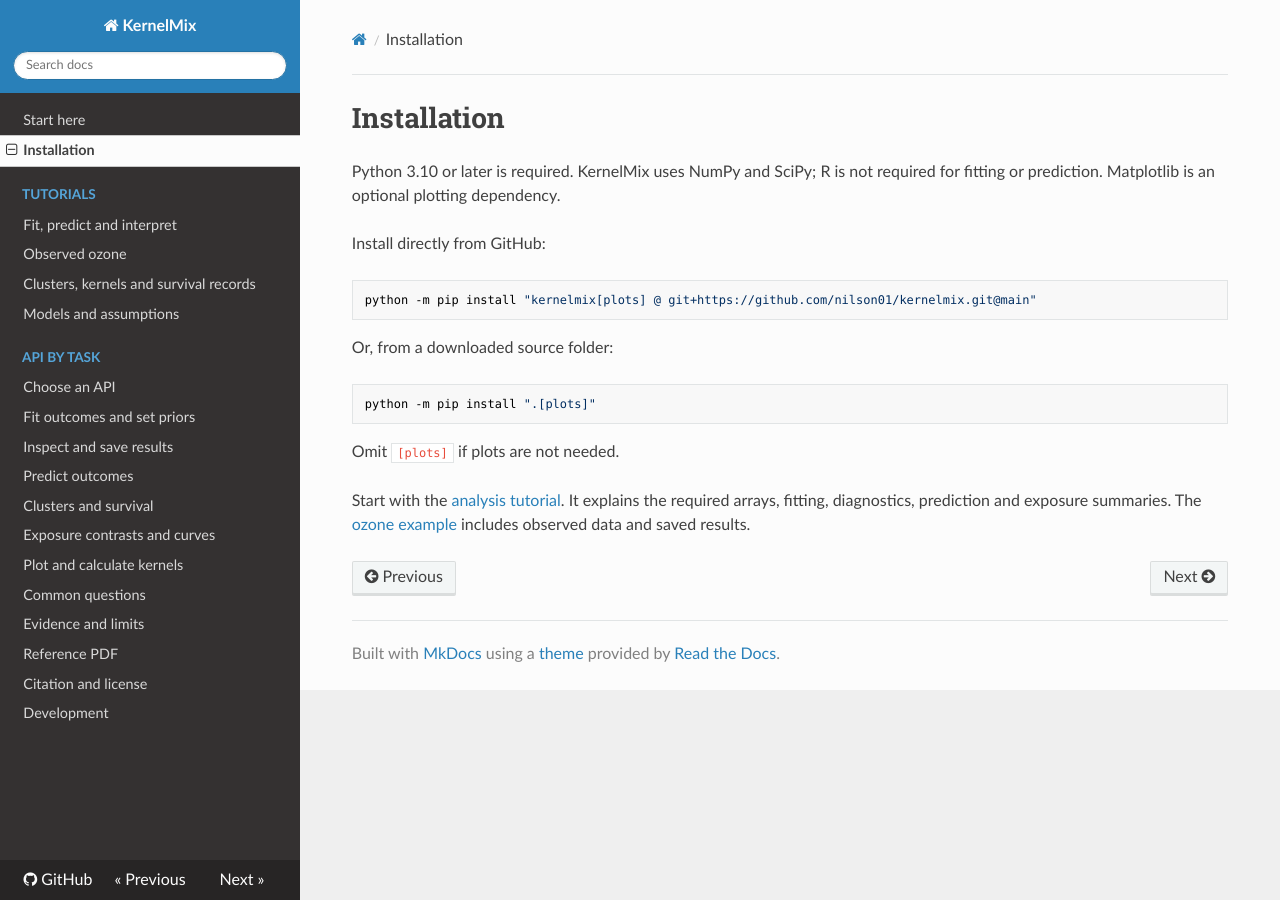
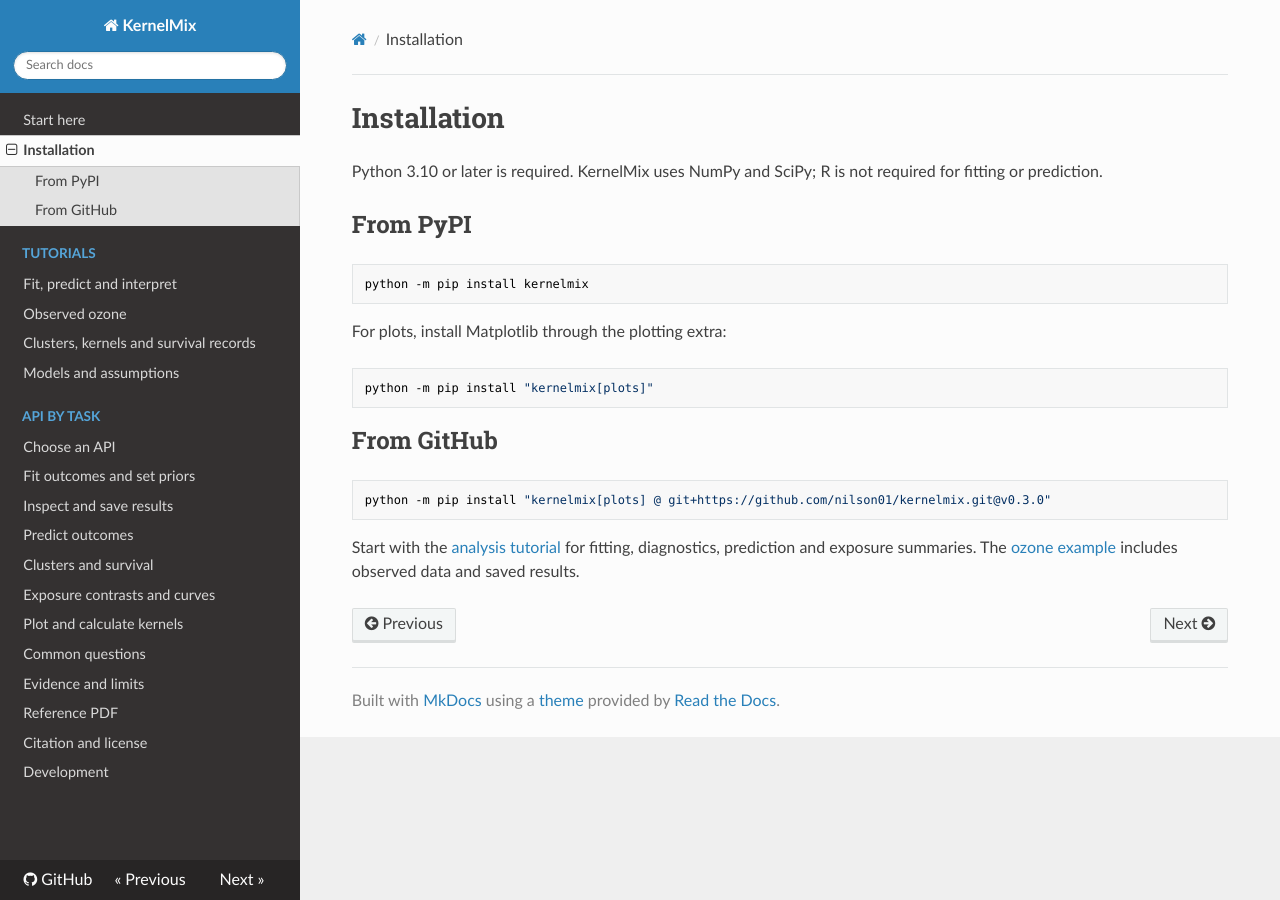
Before and after one commit to nilson01/kernelmix, an MkDocs documentation site: the page built from docs/installation.md, in a window 1280 px wide. Built offline with MkDocs 1.6.1, drawn with Linux system fonts in a browser that asks for light colours; nearby versions of some CDN libraries.

Commit message:
Document PyPI installation for the first public release

````diff
--- a/docs/installation.md
+++ b/docs/installation.md
@@ -1,19 +1,23 @@
 # Installation
 
-Python 3.10 or later is required. KernelMix uses NumPy and SciPy; R is not required for fitting or prediction. Matplotlib is an optional plotting dependency.
+Python 3.10 or later is required. KernelMix uses NumPy and SciPy; R is not required for fitting or prediction.
 
-Install directly from GitHub:
+## From PyPI
 
 ```sh
-python -m pip install "kernelmix[plots] @ git+https://github.com/nilson01/kernelmix.git@main"
+python -m pip install kernelmix
 ```
 
-Or, from a downloaded source folder:
+For plots, install Matplotlib through the plotting extra:
 
 ```sh
-python -m pip install ".[plots]"
+python -m pip install "kernelmix[plots]"
 ```
 
-Omit `[plots]` if plots are not needed.
+## From GitHub
 
-Start with the [analysis tutorial](tutorial.md). It explains the required arrays, fitting, diagnostics, prediction and exposure summaries. The [ozone example](airquality.md) includes observed data and saved results.
+```sh
+python -m pip install "kernelmix[plots] @ git+https://github.com/nilson01/kernelmix.git@v0.3.0"
+```
+
+Start with the [analysis tutorial](tutorial.md) for fitting, diagnostics, prediction and exposure summaries. The [ozone example](airquality.md) includes observed data and saved results.
````
Also changed, not shown: CHANGELOG.md (+2 -4 lines), README.md (+9 -9 lines), 1 other file.
